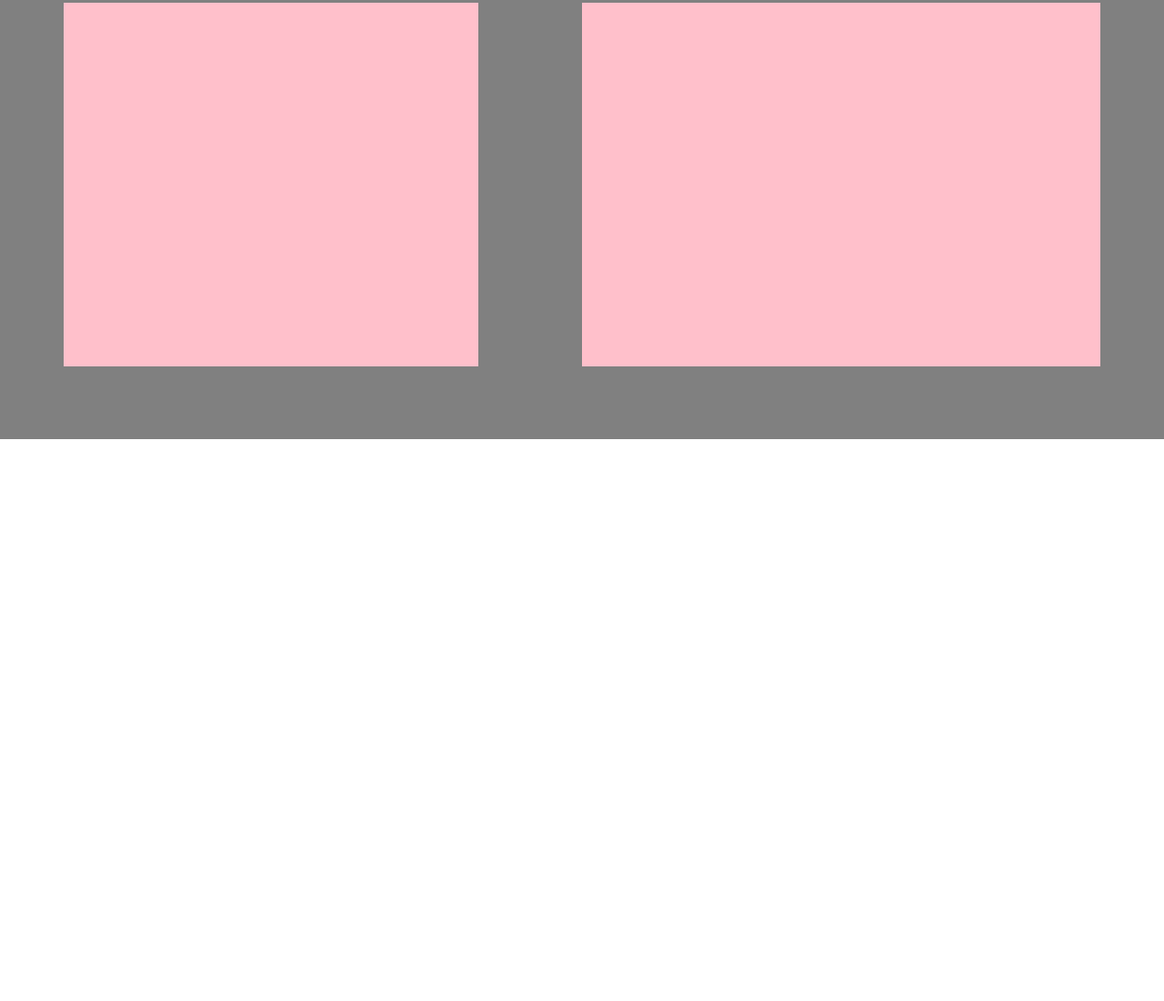
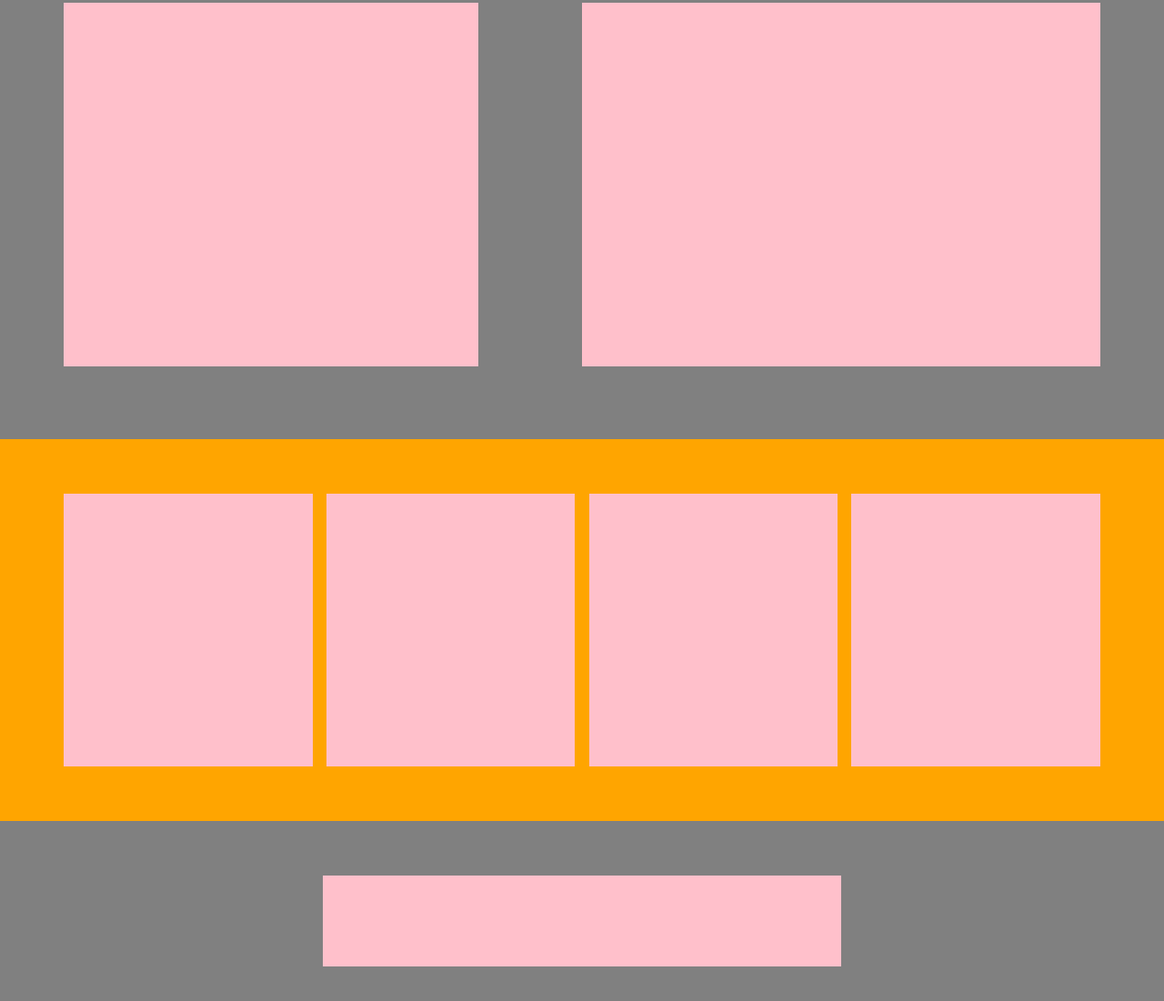
Before and after one commit to vellasamy/restaurant-template, a plain HTML site: page index.html in a window 1280 px wide. Shown: the part 7397-8498 px from the top of the page at 91% size. Before the commit the page ends 7880 px from the top, so only its background shows below. Drawn offline with Linux system fonts and the light colour scheme.

Commit message:
Update restaurant.css

```diff
--- a/restaurant.css
+++ b/restaurant.css
@@ -302,3 +302,32 @@
 			height:400px;
 		}
 		/*===========contant end============*/
+	/*===========footer start============*/
+        .footer-sec{
+			background-color:orange;
+	        padding:60px 0;
+		}
+        .restaurant-end{
+			display:flex;
+			justify-content:space-between;
+		}
+		.restaurant-content{
+			background-color:pink;
+			height:300px;
+			width:24%;
+		}
+		/*===========footer end============*/
+		/*====finish====*/
+		.design{
+			background-color:grey;
+	        padding:60px 0;
+		}
+		 .flexdesign{
+			display:flex;
+			justify-content:center;
+		}
+		.design-content{
+			background-color:pink;
+			height:100px;
+			width:50%;
+		}
```
